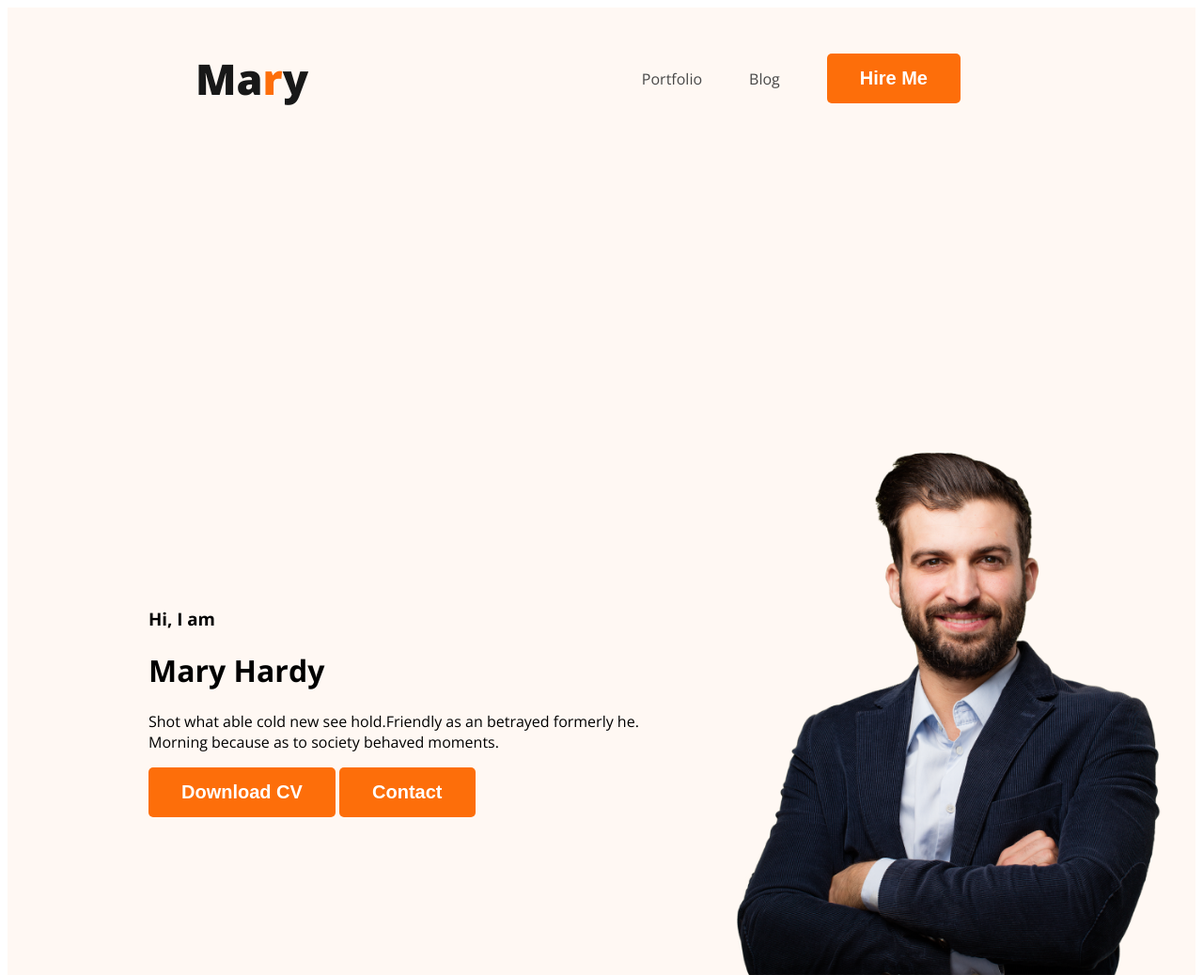
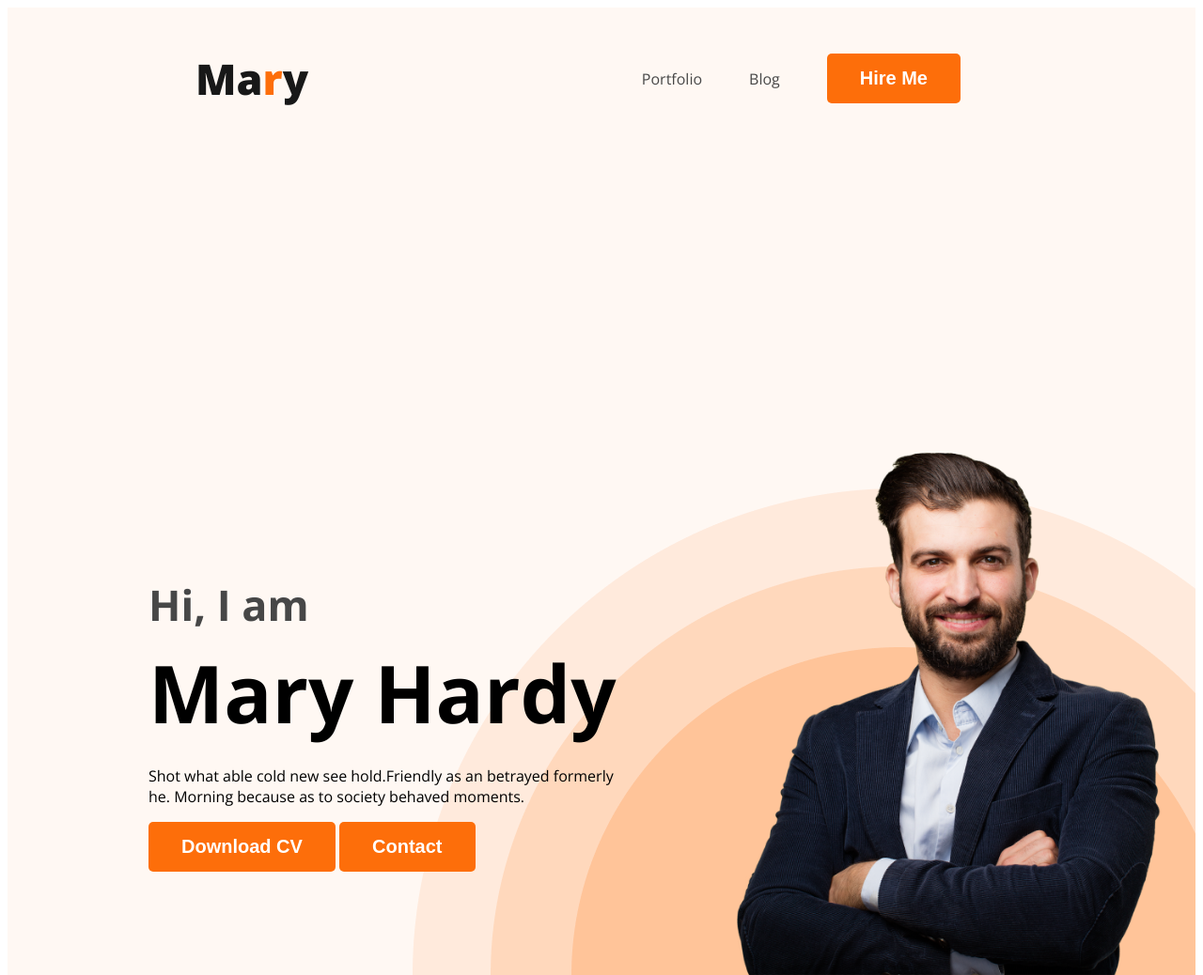
Before and after one commit to Sarfaraj525/webdeveloper-portfolio, a plain HTML site: page index.html in a window 1280 px wide. Shown: the whole page at 94% size. Drawn offline with nearby package versions, Linux system fonts and the light colour scheme.

Commit message:
banner solution

```diff
--- a/index.html
+++ b/index.html
@@ -26,7 +26,7 @@
             <div class="banner-content">
                 <h3 class="banner-greeting">Hi, I  am</h3>
                 <h1 class="banner-title">Mary Hardy</h1>
-                <p>Shot what able cold new see hold.Friendly as an betrayed formerly he. Morning because as to society behaved moments.</p>
+                <p class="banner-description">Shot what able cold new see hold.Friendly as an betrayed formerly he. Morning because as to society behaved moments.</p>
                 <button class="btn-primary">Download CV</button>
                 <button class="btn-primary">Contact</button>
             </div>
--- a/styles/portfolio.css
+++ b/styles/portfolio.css
@@ -48,14 +48,33 @@ nav a{
 /* header related style */
 .header{
     background-color: #FFF8F3;
+    background-image: url('../images/header_bg.png');
+    background-repeat: no-repeat;
+    background-position: bottom right;
 }
 
 .banner{
-    padding: 300px 30px 30px 150px;
+    padding: 300px 30px 0px 150px;
     display: flex;
     align-items: center;
+    justify-content: space-between;
+}
+.banner-content{
+    max-width: 500px;
 }
 
 .banner .profile-pic{
     width: 500px;
 }
+.banner-greeting{
+    font-size: 45px;
+    color: #474747;
+    margin-bottom: 0;
+}
+
+.banner-title{
+    font-size: 85px;
+    font-weight: 700;
+    margin-top: 5px;
+    margin-bottom: 20px;
+}
```
